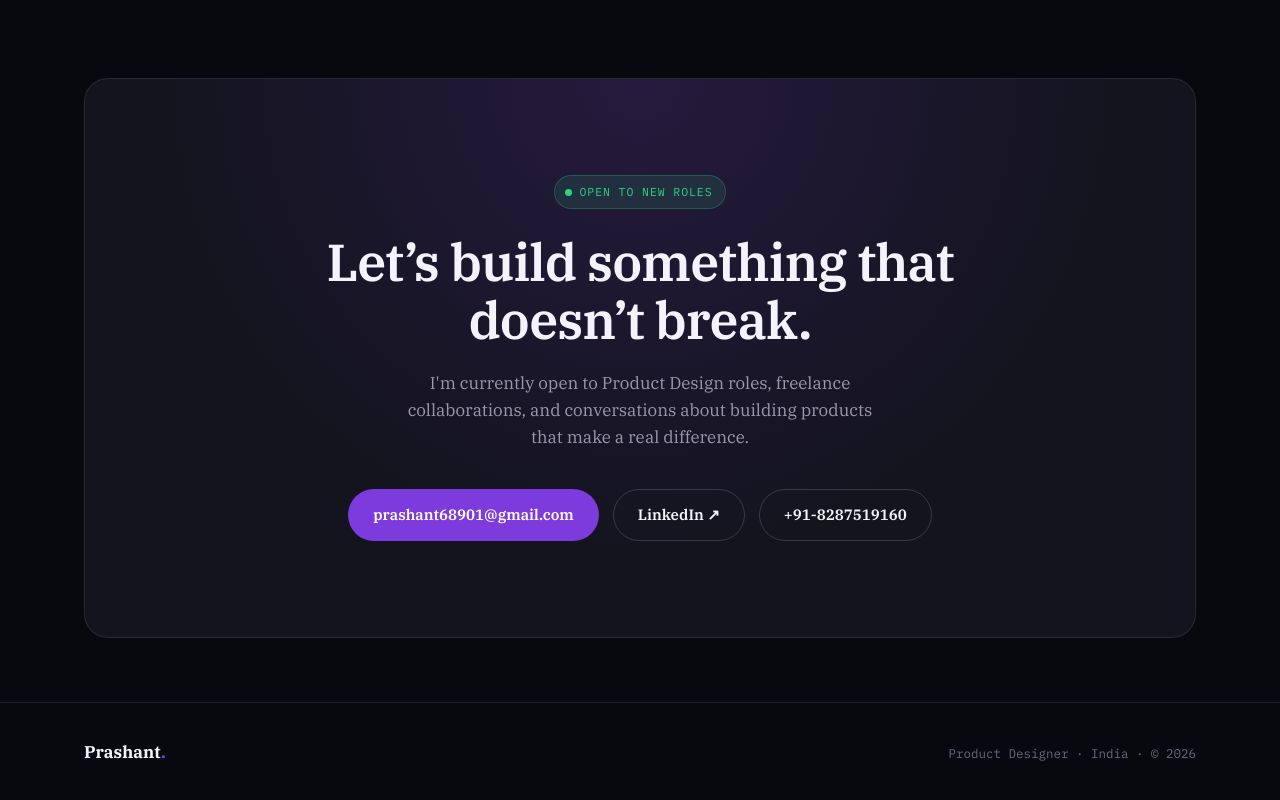
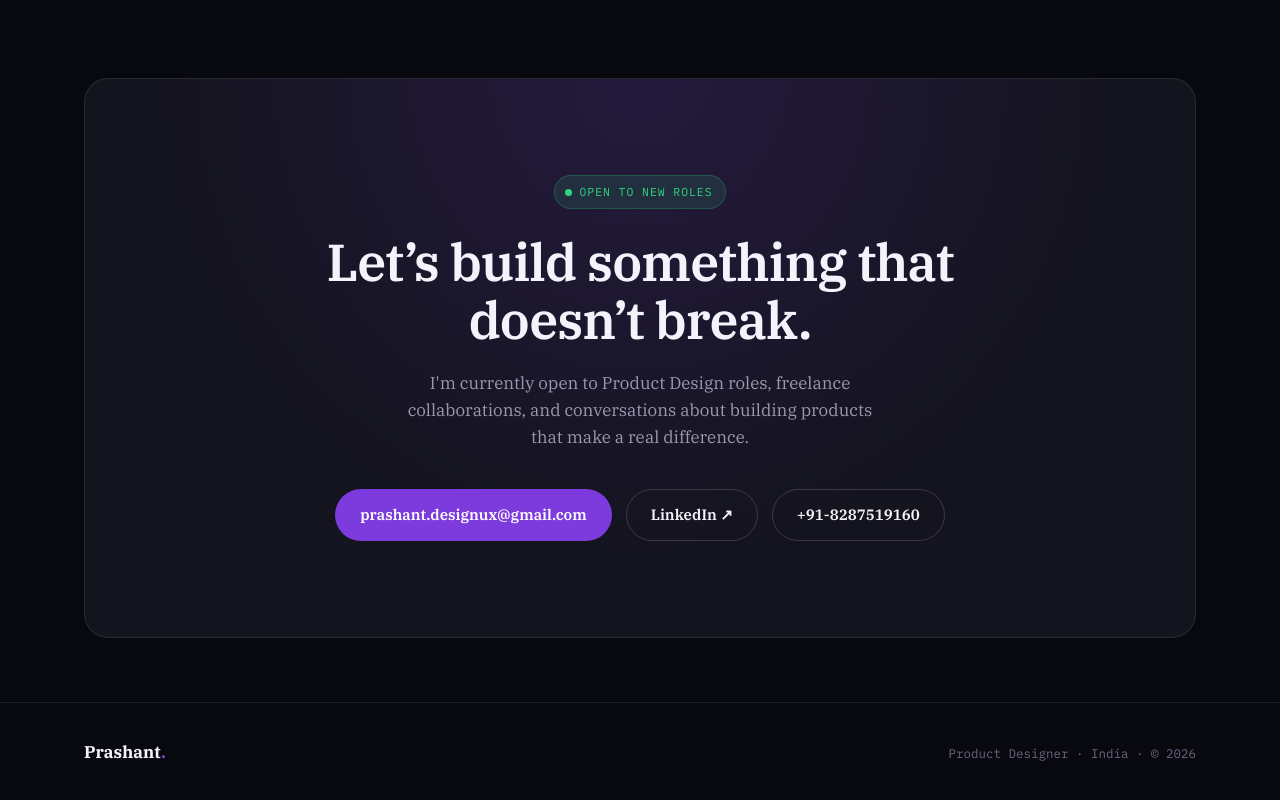
Before and after one commit to Prashant-712/prashant-portfolio, a React (Vite) app: page / in a window 1280 px wide. Shown: the part 3714-4514 px from the top of the page. Built offline with nearby package versions, Linux system fonts and the light colour scheme.

Commit message:
update email

```diff
--- a/src/data/content.js
+++ b/src/data/content.js
@@ -2,7 +2,7 @@ export const profile = {
   name: 'Prashant',
   role: 'Product Designer',
   location: 'India',
-  email: 'prashant68901@gmail.com',
+  email: 'prashant.designux@gmail.com',
   phone: '+91-8287519160',
   linkedin: 'https://www.linkedin.com/in/prashant-750a25304/',
   tagline: 'Design systems that hold under load.',
```
